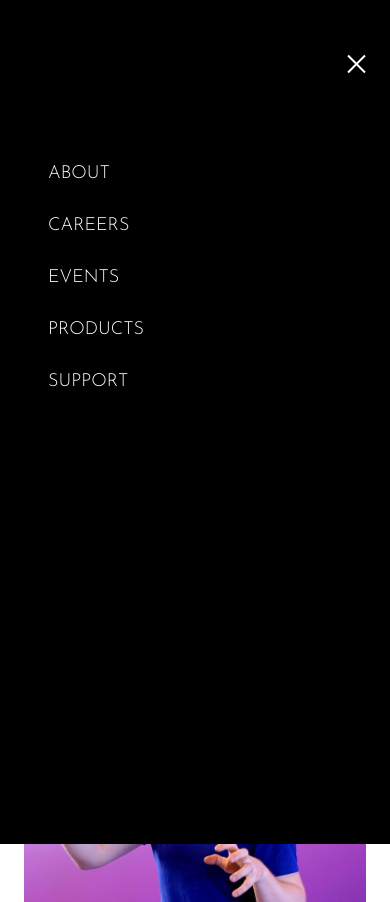
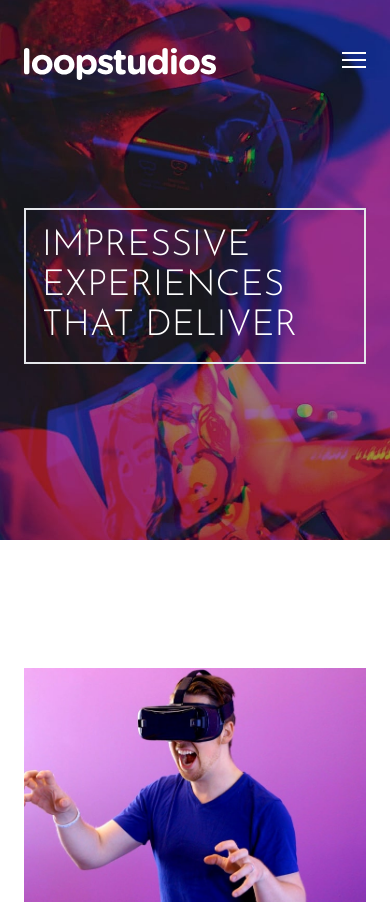
Before and after one commit to Nawabi-Hamza/loopstudio-website, a website: page index.html in a window 390 px wide. Shown: the top 902 px of the page. Drawn offline with Linux system fonts and the light colour scheme.

Commit message:
solve menu bug

```diff
--- a/index.html
+++ b/index.html
@@ -45,14 +45,14 @@
         </div>
         <!-- mobile menu -->
          <div class="md:hidden">
-          <button id="menu-btn" type="button" class="open z-40 block hamburger focus:outline-none md:hidden">
+          <button id="menu-btn" type="button" class="z-40 block hamburger focus:outline-none md:hidden">
             <span class="hamburger-top"></span>
             <span class="hamburger-middle"></span>
             <span class="hamburger-bottom"></span>
           </button>
          </div>
        </nav>
-       <div id="menu" class="absolute top-0 z-20 bottom-0 left-0 flex flex-col self-end w-full min-h-screen py-1 pt-40 pl-12 space-y-6 text-lg text-white uppercase bg-black">
+       <div id="menu" class="absolute top-0 z-20 bottom-0 left-0 flex flex-col hidden self-end w-full min-h-screen py-1 pt-40 pl-12 space-y-6 text-lg text-white uppercase bg-black">
           <a href="" class="hover:text-pink-500">About</a>
           <a href="" class="hover:text-pink-500">Careers</a>
           <a href="" class="hover:text-pink-500">Events</a>
```
